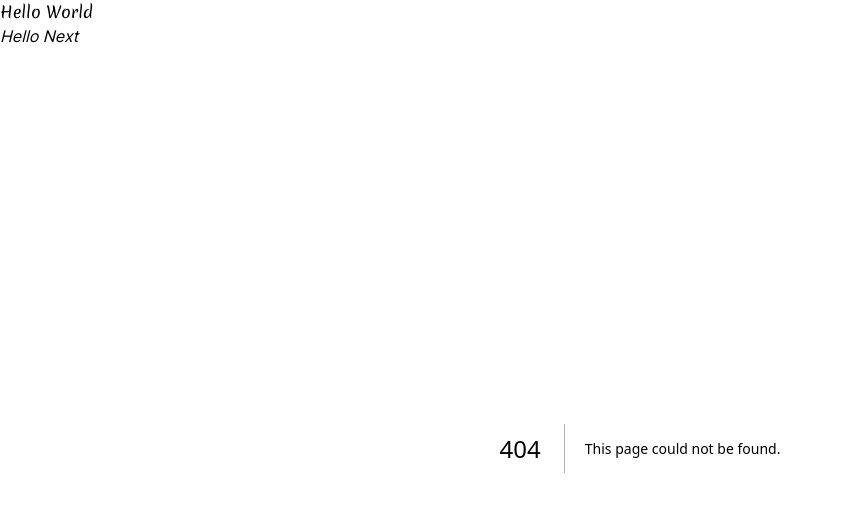
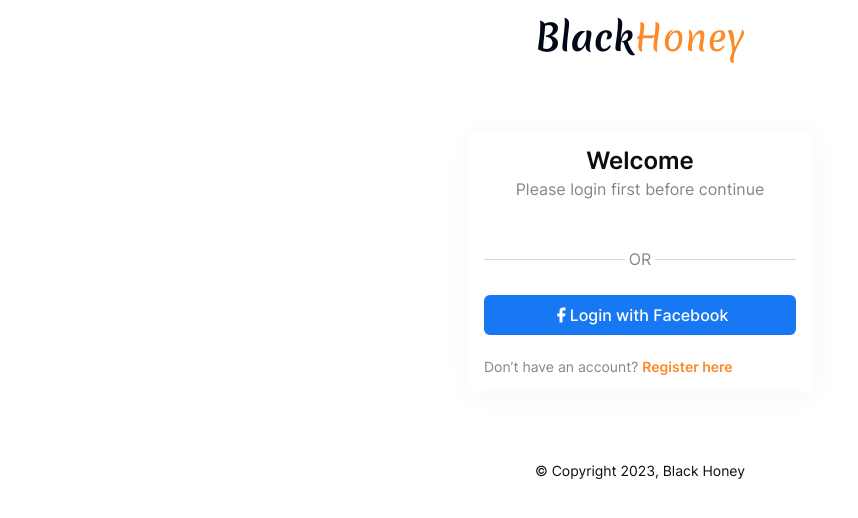
Before and after one commit to ngrwisnu/black-honey-website, a Next.js app: page /login in a window 1280 px wide. Before the commit this address had no page. Shown: the top 518 px of the page, without its empty margins (0-858 px from the left). Built offline with nearby package versions, Linux system fonts and the light colour scheme.

Commit message:
feat(auth/wip): create the container for the form

```diff
--- /dev/null
+++ b/app/(auth)/layout.tsx
@@ -0,0 +1,20 @@
+import Header from "@/components/header";
+import Container from "@/components/ui/container";
+
+export default function Authlayout({
+  children,
+}: {
+  children: React.ReactNode;
+}) {
+  return (
+    <div className="min-h-full">
+      <Header logoCenter />
+      <Container>{children}</Container>
+      <footer className="flex min-w-full py-4 justify-center items-center shrink-0">
+        <p className="text-body-primary text-center text-sm leading-4">
+          &copy; Copyright 2023, Black Honey
+        </p>
+      </footer>
+    </div>
+  );
+}
--- /dev/null
+++ b/app/(auth)/login/page.tsx
@@ -0,0 +1,75 @@
+import FormContainer from "@/components/ui/auth/form-container";
+import { Button } from "@/components/ui/button";
+import { Facebook } from "lucide-react";
+import Link from "next/link";
+import React from "react";
+
+const Login = () => {
+  const header = (
+    <div
+      className="
+        title
+        flex
+        flex-col
+        items-start
+        gap-1
+        self-stretch
+        "
+    >
+      <h3 className="w-full text-center text-2xl font-semibold leading-7 text-body-primary">
+        Welcome
+      </h3>
+      <p className="w-full text-base text-body-secondary leading-5 text-center">
+        Please login first before continue
+      </p>
+    </div>
+  );
+
+  const divider = (
+    <div
+      className="
+        flex
+        items-center
+        gap-1
+        self-stretch
+        "
+    >
+      <span className="h-[1px] flex-1 bg-gray-border"></span>
+      <span className="text text-base text-body-secondary">OR</span>
+      <span className="h-[1px] flex-1 bg-gray-border"></span>
+    </div>
+  );
+
+  const altButton = (
+    <Button variant="facebook" className="w-full">
+      <Facebook fill="white" size="18" strokeWidth={0} />
+      Login with Facebook
+    </Button>
+  );
+
+  const footer = (
+    <p className="text-sm text-body-secondary leading-4">
+      Don’t have an account?{" "}
+      <Link
+        as="/register"
+        href="/register"
+        className="text-orange-primary font-semibold"
+      >
+        Register here
+      </Link>
+    </p>
+  );
+
+  return (
+    <>
+      <FormContainer
+        header={header}
+        divider={divider}
+        altButton={altButton}
+        footer={footer}
+      />
+    </>
+  );
+};
+
+export default Login;
--- /dev/null
+++ b/app/(auth)/register/page.tsx
@@ -0,0 +1,75 @@
+import FormContainer from "@/components/ui/auth/form-container";
+import { Button } from "@/components/ui/button";
+import { Facebook } from "lucide-react";
+import Link from "next/link";
+import React from "react";
+
+const Register = () => {
+  const header = (
+    <div
+      className="
+        title
+        flex
+        flex-col
+        items-start
+        gap-1
+        self-stretch
+        "
+    >
+      <h3 className="w-full text-center text-2xl font-semibold leading-7 text-body-primary">
+        Create an Account
+      </h3>
+      <p className="w-full text-base text-body-secondary leading-5 text-center">
+        Welcome to the Black Honey Website
+      </p>
+    </div>
+  );
+
+  const divider = (
+    <div
+      className="
+        flex
+        items-center
+        gap-1
+        self-stretch
+        "
+    >
+      <span className="h-[1px] flex-1 bg-gray-border"></span>
+      <span className="text text-base text-body-secondary">OR</span>
+      <span className="h-[1px] flex-1 bg-gray-border"></span>
+    </div>
+  );
+
+  const altButton = (
+    <Button variant="facebook" className="w-full">
+      <Facebook fill="white" size="18" strokeWidth={0} />
+      Register with Facebook
+    </Button>
+  );
+
+  const footer = (
+    <p className="text-sm text-body-secondary leading-4">
+      Already have an account?{" "}
+      <Link
+        as="/login"
+        href="/login"
+        className="text-orange-primary font-semibold"
+      >
+        Login here
+      </Link>
+    </p>
+  );
+
+  return (
+    <>
+      <FormContainer
+        header={header}
+        divider={divider}
+        altButton={altButton}
+        footer={footer}
+      />
+    </>
+  );
+};
+
+export default Register;
--- a/app/globals.css
+++ b/app/globals.css
@@ -39,6 +39,14 @@
     --success-500: 156, 77%, 39%, 1;
     --success-400: 154, 60%, 52%, 1;
     --success-100: 144, 73%, 90%, 1;
+
+    --orange-primary: 28, 96%, 57%, 1;
+    --orange-surface: 27, 100%, 96%, 1;
+
+    --gray-border: rgba(215, 215, 215, 1);
+
+    --body-primary: rgba(13, 13, 12, 1);
+    --body-secondary: rgba(134, 134, 133, 1);
   }
 
   .dark {
--- a/app/layout.tsx
+++ b/app/layout.tsx
@@ -14,11 +14,7 @@ export default function RootLayout({
 }) {
   return (
     <html lang="en">
-      <body className={inter.className}>
-        <h1 className={`${merienda.className}`}>Hello World</h1>
-        <h3 className={`${inter.className} italic`}>Hello Next</h3>
-        {children}
-      </body>
+      <body className={`${inter.className} min-h-screen`}>{children}</body>
     </html>
   );
 }
--- /dev/null
+++ b/components/header.tsx
@@ -0,0 +1,44 @@
+import { merienda } from "@/app/fonts";
+import Link from "next/link";
+import React from "react";
+
+interface HeaderProps {
+  logoCenter: boolean;
+}
+
+const Header: React.FC<HeaderProps> = ({ logoCenter }) => {
+  return (
+    <header
+      className={`
+      max-h-20
+      py-4
+      flex
+      items-center
+      self-stretch
+      justify-center
+      md:justify-between
+      ${logoCenter ? "" : "border-b-[1px] border-b-[#E4E4E4]"}
+      `}
+    >
+      <div
+        className={`
+        logo
+        flex
+        flex-1
+        items-center
+        ${logoCenter ? "justify-center" : "justify-start"}
+        `}
+      >
+        <Link
+          href="/"
+          className={`${merienda.className} text-4xl font-bold leading-[43.2px]`}
+        >
+          Black<span className="text-orange-primary font-normal">Honey</span>
+        </Link>
+      </div>
+      {!logoCenter && <div className="nav"></div>}
+    </header>
+  );
+};
+
+export default Header;
--- /dev/null
+++ b/components/ui/auth/form-container.tsx
@@ -0,0 +1,42 @@
+import React, { ReactNode } from "react";
+
+interface FormContainerProps {
+  header: ReactNode;
+  divider: ReactNode;
+  altButton: ReactNode;
+  footer: ReactNode;
+}
+
+const FormContainer: React.FC<FormContainerProps> = ({
+  header,
+  divider,
+  altButton,
+  footer,
+}) => {
+  return (
+    <div
+      className="
+        flex
+        w-[344px]
+        p-4
+        flex-col
+        items-start
+        gap-6
+        rounded-md
+        bg-white
+        shadow-section
+        "
+    >
+      <div className="header w-full">{header}</div>
+
+      <div className="form-wrapper"></div>
+      <div className="divider w-full">{divider}</div>
+
+      <div className="alternative-btn w-full">{altButton}</div>
+
+      <div className="footer w-full">{footer}</div>
+    </div>
+  );
+};
+
+export default FormContainer;
--- a/components/ui/button.tsx
+++ b/components/ui/button.tsx
@@ -12,6 +12,7 @@ const buttonVariants = cva(
         default: "bg-primary text-primary-foreground hover:bg-primary/90",
         destructive:
           "bg-destructive text-destructive-foreground hover:bg-destructive/90",
+        facebook: "bg-[#1877F2] text-white hover:bg-[#1877F2]/90",
         success: "bg-success text-success-foreground hover:bg-success-500",
         successDisabled:
           "bg-success-disabled text-success-disabled-foreground cursor-not-allowed",
--- /dev/null
+++ b/components/ui/container.tsx
@@ -0,0 +1,11 @@
+import React, { ReactNode } from "react";
+
+const Container = ({ children }: { children: ReactNode }) => {
+  return (
+    <main className="flex min-h-full flex-col items-center justify-between px-4 py-14">
+      {children}
+    </main>
+  );
+};
+
+export default Container;
--- a/tailwind.config.js
+++ b/tailwind.config.js
@@ -58,7 +58,22 @@ module.exports = {
           DEFAULT: "hsl(var(--card))",
           foreground: "hsl(var(--card-foreground))",
         },
+        orange: {
+          primary: "hsl(var(--orange-primary))",
+          surface: "hsl(var(--orange-surface))",
+        },
+        gray: {
+          border: "var(--gray-border)",
+        },
+        body: {
+          primary: "var(--body-primary)",
+          secondary: "var(--body-secondary)",
+        },
         "success-500": "hsl(var(--success-500))",
+      },
+      boxShadow: {
+        content: "0 4px 16px 0px rgba(205, 230, 254, 0.25)",
+        section: "2px 4px 30px 0px rgba(0, 0, 0, 0.04)",
       },
       borderRadius: {
         lg: "var(--radius)",
```
